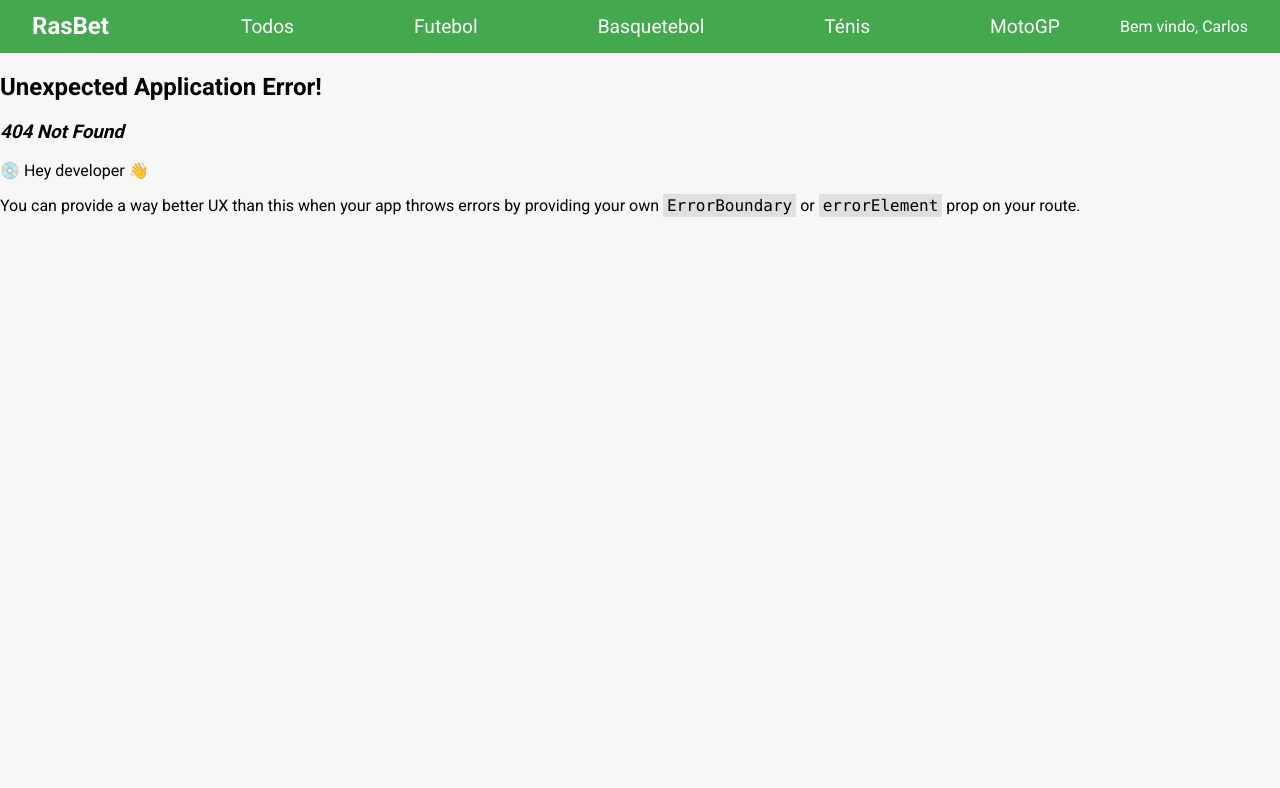
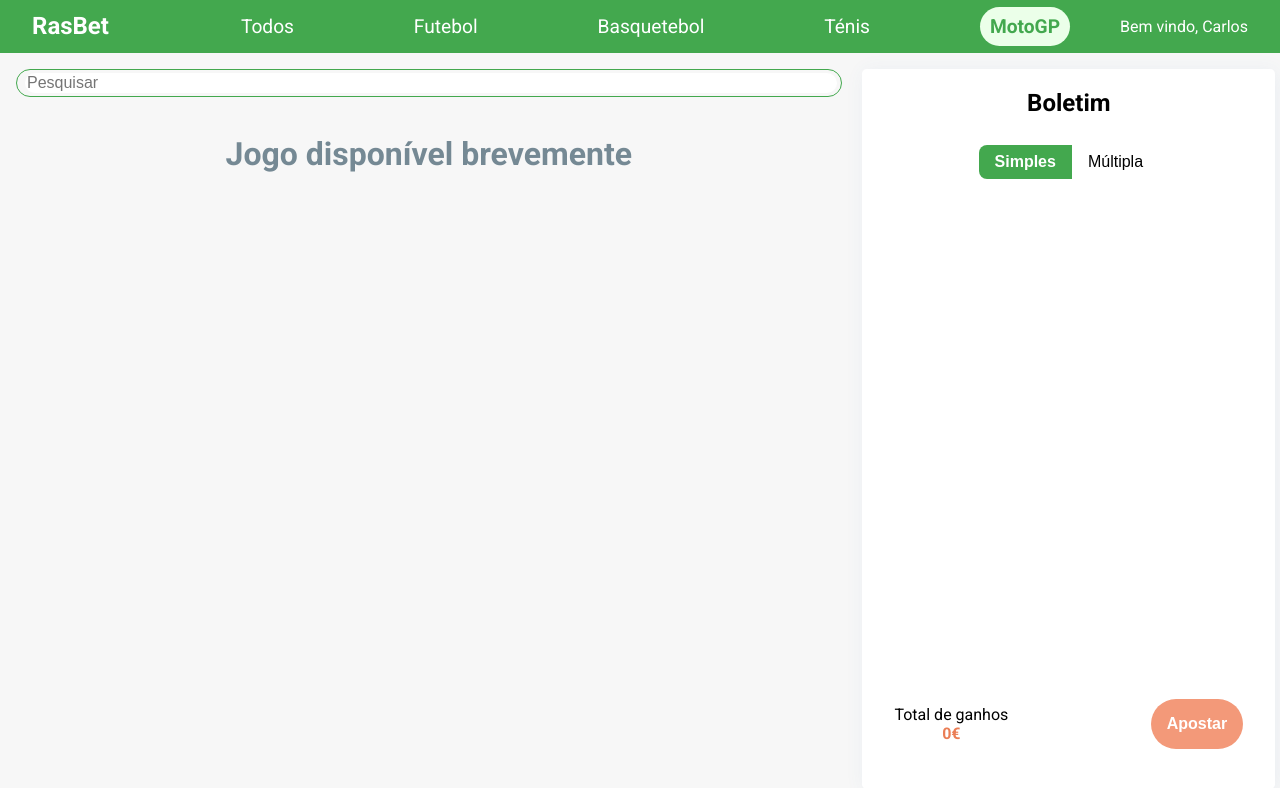
Before and after one commit to sailoring-rgb/projetoRAS, a React (Create React App) app in the folder rasbet/: page /motogp in a window 1280 px wide. Before the commit this address had no page. Shown: the top 788 px of the page. Built offline with nearby package versions, Linux system fonts and the light colour scheme.

Commit message:
Bug fixes, improvement of navbar and other sports pages

```diff
--- a/rasbet/src/components/blocks/NavBar.js
+++ b/rasbet/src/components/blocks/NavBar.js
@@ -1,17 +1,28 @@
 import '../../css/blocks/NavBar.scss'
 
+export const NavBar = ({}) => {
+    const isSelected = (path) => path === window.location.pathname
 
-export const NavBar = ({}) => {
     return (
         <nav>
             <h2>RasBet</h2>
 
             <ul>
-                <li>Todos</li>
-                <li>Futebol</li>
-                <li>Basquetebol</li>
-                <li>Ténis</li>
-                <li>MotoGP</li>
+                <li className={isSelected('/todos') ? 'selected' : ''}>
+                    <a href={'todos'}>Todos</a>
+                </li>
+                <li className={isSelected('/football') ? 'selected' : ''}>
+                    <a href={'football'}>Futebol</a>
+                </li>
+                <li className={isSelected('/basketball') ? 'selected' : ''}>
+                    <a href={'basketball'}>Basquetebol</a>
+                </li>
+                <li className={isSelected('/tenis') ? 'selected' : ''}>
+                    <a href={'tenis'}>Ténis</a>
+                </li>
+                <li className={isSelected('/motogp') ? 'selected' : ''}>
+                    <a href={'motogp'}>MotoGP</a>
+                </li>
             </ul>
 
             <label>Bem vindo, Carlos</label>
--- a/rasbet/src/components/items/GameCard.js
+++ b/rasbet/src/components/items/GameCard.js
@@ -1,6 +1,5 @@
 import { OddCard } from "./OddCard"
 import '../../css/items/GameCard.scss'
-import { useEffect, useState } from "react"
 
 export const GameCard = ({game, onOddClick}) => {
 
--- a/rasbet/src/components/views/GamesList.js
+++ b/rasbet/src/components/views/GamesList.js
@@ -1,11 +1,17 @@
 import { useState, useEffect } from 'react'
-import { getGames } from '../../utils/api.js'
+import { getFootballGames } from '../../utils/api.js'
 import '../../css/views/GamesList.scss'
 import { GameCard } from '../items/GameCard.js'
 import { BetCard } from '../items/BetCard.js'
 import { PaymentModal } from '../blocks/PaymentModal.js'
 
-function GamesList() {
+/*
+Future todo:
+  - Split this into smaller components
+  - Refactor some functions for better readibility
+  - Use barrels
+*/
+function GamesList({game}) {
   const [ betsList, setBetsList ] = useState([])
   const [ gamesList, setGamesList ] = useState([])
   const [ searchText, setSearchText ] = useState('')
@@ -15,7 +21,12 @@ function GamesList() {
   const [ betType, setBetType ] = useState(1) // 1 - Single; 2 - Multiple
 
   const fetchGamesList = async () => {
-    const newGamesList = await getGames();
+    let newGamesList = []
+    switch(game) {
+      case 'football':
+        newGamesList = await getFootballGames();
+    }
+
     setGamesList(newGamesList)
   }
 
@@ -159,14 +170,22 @@ function GamesList() {
             placeholder='Pesquisar'
             value={searchText}/>
         </div>
-        <div className='gameslist'>
           {
-            gamesList &&
-            Object.values(gamesList).map((game, i) =>
-              <GameCard key={i} game={game} onOddClick={selectOdd} />
-            )
+            game !== 'football' ?
+              <div className='gameslist'>
+                <h1 className='game-available-soon'>Jogo disponível brevemente</h1>
+              </div>
+            : <div className='gameslist'>
+                {
+                  (gamesList && Object.values(gamesList).length > 0) ?
+                    Object.values(gamesList).map((game, i) =>
+                      <GameCard key={i} game={game} onOddClick={selectOdd} />
+                    )
+                  : <label className='no-games-label'>Sem jogos disponíveis</label>
+                }
+              </div>
           }
-        </div>
+
       </div>
 
       { displayPaymentModal &&
--- a/rasbet/src/css/blocks/NavBar.scss
+++ b/rasbet/src/css/blocks/NavBar.scss
@@ -30,6 +30,19 @@ nav {
                 font-weight: bold;
                 cursor: pointer;
             }
+
+            &.selected {
+                background-color: $light-green;
+                border-radius: 2em;
+                padding: 0.4em 0.5em;
+                color: $primary-green;
+                font-weight: bold;
+            }
+
+            a {
+                color: inherit; /* blue colors for links too */
+                text-decoration: inherit; /* no underline */
+            }
         }
     }
 }
--- a/rasbet/src/css/items/OddCard.scss
+++ b/rasbet/src/css/items/OddCard.scss
@@ -5,7 +5,7 @@
     flex-direction: column;
     width: 100%;
     flex-grow: 1;
-    background-color: azure;
+    background-color: $light-green;
     margin: 1em 0.5em;
     padding: 0.5em 1em;
     text-align: center;
@@ -13,7 +13,7 @@
     border: 1px solid $primary-green;
 
     &:hover {
-        background-color: #f8ffff;
+        background-color: $lighter-green;
         cursor: pointer;
     }
 
--- a/rasbet/src/css/vars.scss
+++ b/rasbet/src/css/vars.scss
@@ -1,6 +1,7 @@
     // Pallete
 $primary-green: #43a84e;
 $light-green: #ebffe9;
+$lighter-green: #f6fff5;
 $orange: #ea7e56;
 $light-orange: #f39979;
 $dark-grey: #111111;
--- a/rasbet/src/css/views/GamesList.scss
+++ b/rasbet/src/css/views/GamesList.scss
@@ -33,6 +33,18 @@
             flex-direction: column;
             height: 100%;
             overflow-y: auto;
+
+            .no-games-label {
+                font-size: 1rem;
+                text-align: center;
+                margin-top: 1em;
+                color: #758994;
+            }
+
+            .game-available-soon {
+                text-align: center;
+                color: #758994;
+            }
         }
     }
 
--- a/rasbet/src/utils/api.js
+++ b/rasbet/src/utils/api.js
@@ -1,5 +1,4 @@
-
-const getGames = async () => {
+export const getFootballGames = async () => {
     const data = await fetch(`${process.env.REACT_APP_API_URL}/games`)
         .then(res => res.json());
     const games = {}
@@ -29,7 +28,3 @@ const getGames = async () => {
 
     return games
 };
-
-export {
-    getGames
-}
```
Also changed, not shown: rasbet/src/index.js (+21 -3 lines).
